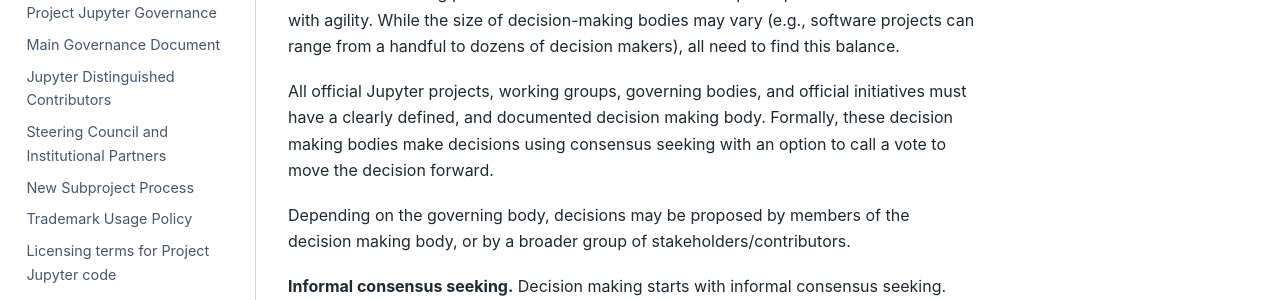
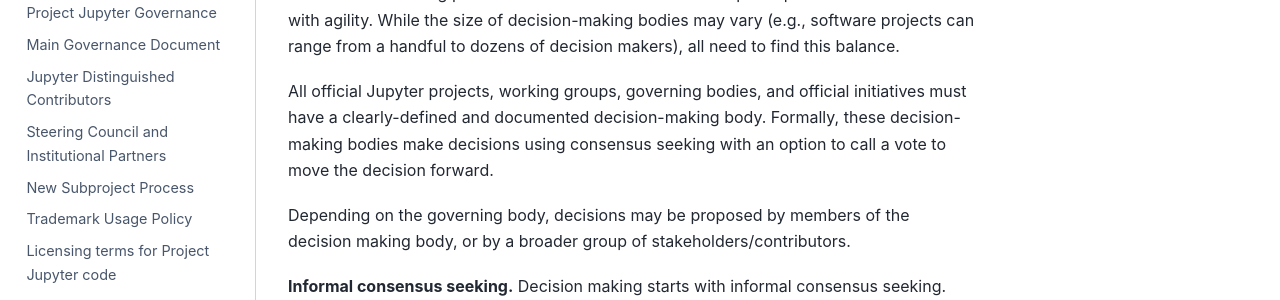
Before and after one commit to jupyter/governance, a Jupyter Book: the page built from decision_making.md, in a window 1280 px wide and 900 px high, scrolled down 400 px. Shown: the part 179-479 px from the top of the window. Built offline with Jupyter Book 1.0.4 settings and Sphinx 7.4.7 and the Sphinx Book theme 1.1.4, drawn with Linux system fonts in a browser that asks for light colours; pages that are not in the unit, such as notebooks, are missing from menus.

```diff
--- a/decision_making.md
+++ b/decision_making.md
@@ -10,7 +10,7 @@ Finally, the Jupyter Board of Directors may either intervene, or be called upon
 
 The decision-making process is intended to balance broad participation of stakeholders with agility. While the size of decision-making bodies may vary (e.g., software projects can range from a handful to dozens of decision makers), all need to find this balance.
 
-All official Jupyter projects, working groups, governing bodies, and official initiatives must have a clearly defined, and documented decision making body. Formally, these decision making bodies make decisions using consensus seeking with an option to call a vote to move the decision forward.
+All official Jupyter projects, working groups, governing bodies, and official initiatives must have a clearly-defined and documented decision-making body. Formally, these decision-making bodies make decisions using consensus seeking with an option to call a vote to move the decision forward.
 
 Depending on the governing body, decisions may be proposed by members of the decision making body, or by a broader group of stakeholders/contributors.
 
```
